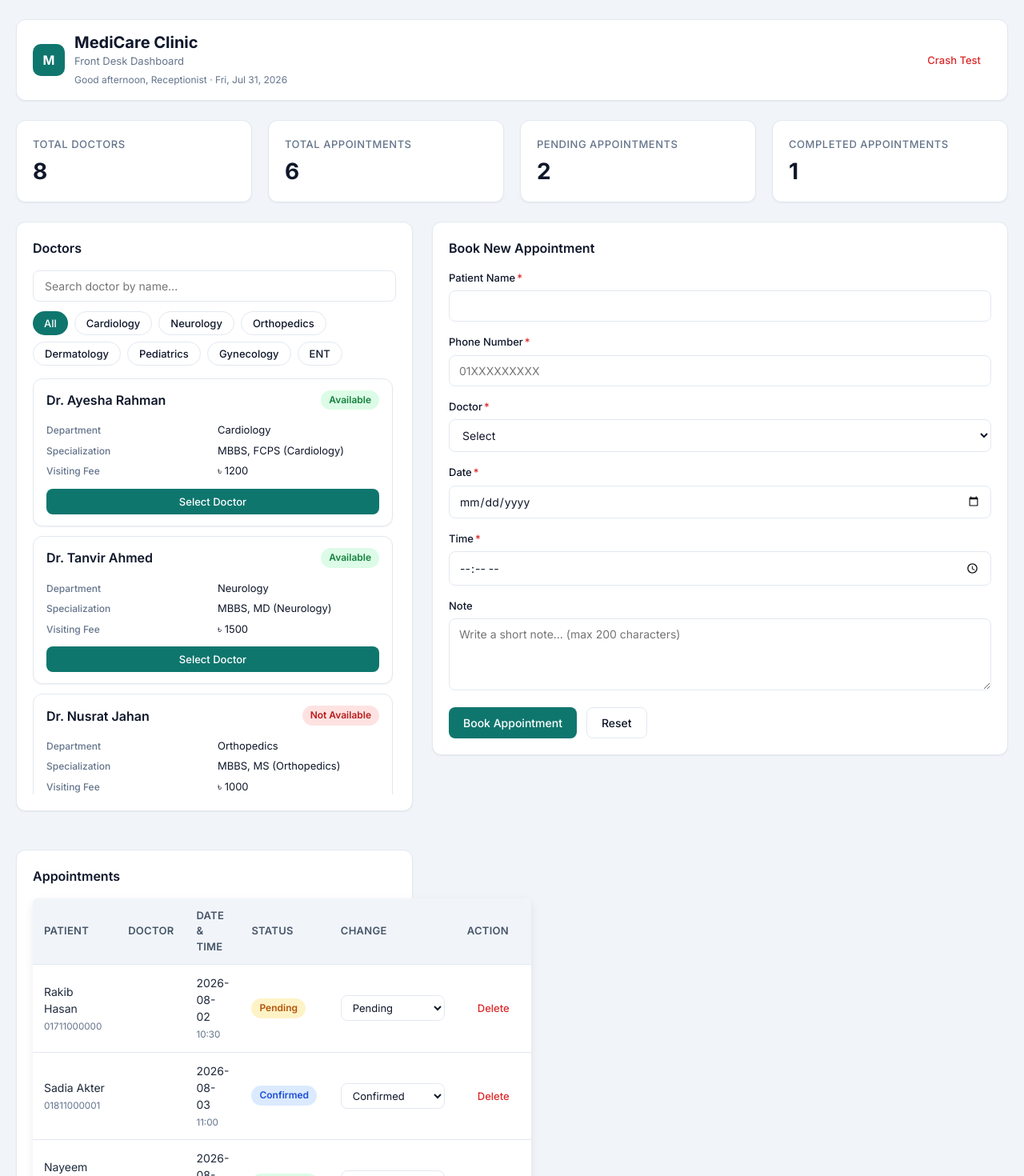
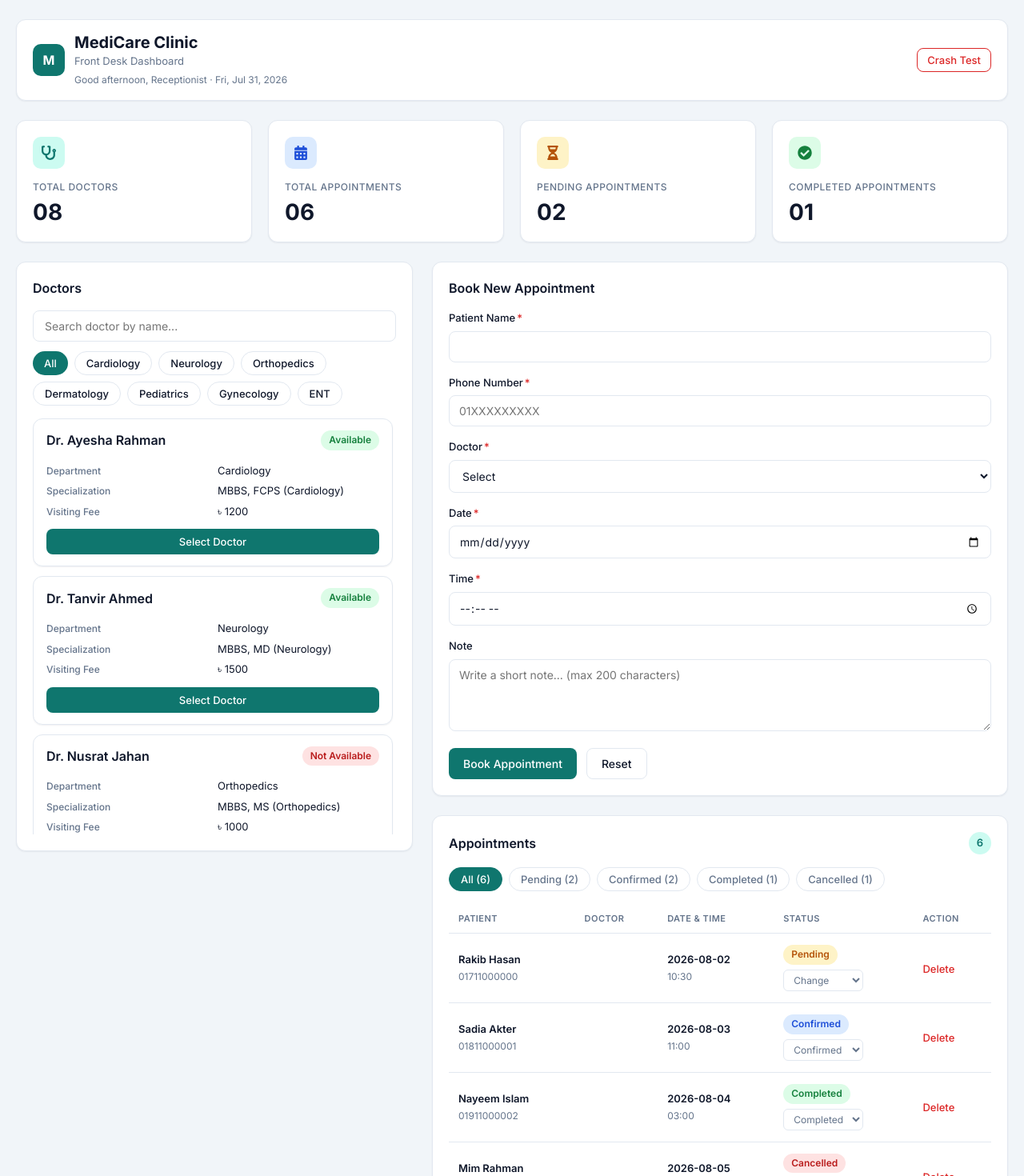
Before and after one commit to TanzumSamrin/medicare-dashboard-React-Vite-Frontend-Only-, a React (Vite) app: page / in a window 1280 px wide. Shown: the top 1470 px of the page at 80% size. Built offline with nearby package versions, Linux system fonts and the light colour scheme.

Commit message:
final push

```diff
--- a/src/components/appointments/AppointmentList.jsx
+++ b/src/components/appointments/AppointmentList.jsx
@@ -1,23 +1,75 @@
+import { useMemo, useState } from "react";
 import Card from "../ui/Card";
 import EmptyState from "../ui/EmptyState";
 import AppointmentRow from "./AppointmentRow";
 
-// [REQ-1] Rendering using map() with stable key
+// [REQ-1] list with .map() + stable key
+
+const STATUS_FILTERS = [
+  "All",
+  "Pending",
+  "Confirmed",
+  "Completed",
+  "Cancelled",
+];
 
 function AppointmentList({ appointments, onStatusChange, onDelete }) {
-  if (!appointments.length) {
+  const [statusFilter, setStatusFilter] = useState("All");
+
+  // count for each status chip
+  const counts = useMemo(() => {
+    const result = {
+      All: appointments.length,
+      Pending: 0,
+      Confirmed: 0,
+      Completed: 0,
+      Cancelled: 0,
+    };
+
+    appointments.forEach((item) => {
+      if (result[item.status] !== undefined) {
+        result[item.status] += 1;
+      }
+    });
+
+    return result;
+  }, [appointments]);
+
+  // filtered list (newest first already comes from App)
+  const filtered = useMemo(() => {
+    if (statusFilter === "All") return appointments;
+    return appointments.filter((item) => item.status === statusFilter);
+  }, [appointments, statusFilter]);
+
   return (
-      <Card title="Appointments">
+    <Card
+      title="Appointments"
+      action={
+        <span className="count-badge">{appointments.length}</span>
+      }
+    >
+      {/* Status filter chips */}
+      <div className="filter-chips">
+        {STATUS_FILTERS.map((status) => (
+          <button
+            key={status}
+            type="button"
+            className={`chip ${statusFilter === status ? "active" : ""}`}
+            onClick={() => setStatusFilter(status)}
+          >
+            {status} ({counts[status]})
+          </button>
+        ))}
+      </div>
+
+      {/* Empty state — ternary (REQ-2a) */}
+      {filtered.length === 0 ? (
         <EmptyState
           title="No appointments yet"
           message="Book the first one from the form."
         />
-      </Card>
-    );
-  }
-
-  return (
-    <Card title="Appointments">
+      ) : (
+        <div className="table-wrapper">
           <table className="appointment-table">
             <thead>
               <tr>
@@ -25,13 +77,11 @@ function AppointmentList({ appointments, onStatusChange, onDelete }) {
                 <th>DOCTOR</th>
                 <th>DATE & TIME</th>
                 <th>STATUS</th>
-            <th>CHANGE</th>
                 <th>ACTION</th>
               </tr>
             </thead>
-
             <tbody>
-          {appointments.map((appointment) => (
+              {filtered.map((appointment) => (
                 <AppointmentRow
                   key={appointment.id}
                   appointment={appointment}
@@ -41,6 +91,8 @@ function AppointmentList({ appointments, onStatusChange, onDelete }) {
               ))}
             </tbody>
           </table>
+        </div>
+      )}
     </Card>
   );
 }
--- a/src/components/appointments/AppointmentPanel.jsx
+++ b/src/components/appointments/AppointmentPanel.jsx
@@ -12,7 +12,7 @@ function AppointmentPanel({
   onResetDoctor,
 }) {
   return (
-    <>
+    <div className="appointment-panel">
       <Card title="Book New Appointment">
         <AppointmentForm
           doctors={doctors}
@@ -22,14 +22,14 @@ function AppointmentPanel({
         />
       </Card>
 
-      <div style={{ marginTop: "24px" }}>
+      <div className="appointments-list-wrap">
         <AppointmentList
           appointments={appointments}
           onStatusChange={onStatusChange}
           onDelete={onDelete}
         />
       </div>
-    </>
+    </div>
   );
 }
 
--- a/src/components/appointments/AppointmentRow.jsx
+++ b/src/components/appointments/AppointmentRow.jsx
@@ -1,7 +1,6 @@
 import Badge from "../ui/Badge";
-import Button from "../ui/Button";
 
-// [REQ-2] switch for status badge color
+// [REQ-2c] switch for status badge color
 function getStatusVariant(status) {
   switch (status) {
     case "Pending":
@@ -18,48 +17,37 @@ function getStatusVariant(status) {
 }
 
 function AppointmentRow({ appointment, onStatusChange, onDelete }) {
-  const handleStatusChange = (e) => {
-    onStatusChange(appointment.id, e.target.value);
-  };
-
   return (
     <tr>
+      {/* PATIENT */}
       <td>
-        <div>{appointment.patientName}</div>
-        <small style={{ color: "var(--text-muted)" }}>
-          {appointment.phone}
-        </small>
+        <div className="cell-primary">{appointment.patientName}</div>
+        <div className="cell-secondary">{appointment.phone}</div>
       </td>
 
+      {/* DOCTOR */}
       <td>
-        <div>{appointment.doctorName}</div>
-        <small style={{ color: "var(--text-muted)" }}>
-          {appointment.department}
-        </small>
+        <div className="cell-primary">{appointment.doctorName}</div>
+        <div className="cell-secondary">{appointment.department}</div>
       </td>
 
+      {/* DATE & TIME */}
       <td>
-        {appointment.date}
-        <br />
-        <small style={{ color: "var(--text-muted)" }}>
-          {appointment.time}
-        </small>
+        <div className="cell-primary">{appointment.date}</div>
+        <div className="cell-secondary">{appointment.time}</div>
       </td>
 
+      {/* STATUS + Change dropdown */}
       <td>
         <Badge variant={getStatusVariant(appointment.status)}>
           {appointment.status}
         </Badge>
-      </td>
-
-      <td>
-        {/* Status dropdown */}
         <select
-          className="form-control status-select"
+          className="status-change-select"
           value={appointment.status}
-          onChange={handleStatusChange}
-          style={{ minWidth: "130px", padding: "6px 10px" }}
+          onChange={(e) => onStatusChange(appointment.id, e.target.value)}
         >
+          <option value="Pending">Change</option>
           <option value="Pending">Pending</option>
           <option value="Confirmed">Confirmed</option>
           <option value="Completed">Completed</option>
@@ -67,13 +55,15 @@ function AppointmentRow({ appointment, onStatusChange, onDelete }) {
         </select>
       </td>
 
+      {/* ACTION */}
       <td>
-        <Button
-          variant="danger"
+        <button
+          type="button"
+          className="delete-link"
           onClick={() => onDelete(appointment.id)}
         >
           Delete
-        </Button>
+        </button>
       </td>
     </tr>
   );
--- a/src/components/stats/StatCard.jsx
+++ b/src/components/stats/StatCard.jsx
@@ -1,9 +1,13 @@
-function StatCard({ title, value }) {
+function StatCard({ title, value, icon, iconBg }) {
   return (
     <div className="stat-card">
+      <div className="stat-icon" style={{ background: iconBg }}>
+        {icon}
+      </div>
       <p className="stat-label">{title}</p>
-
-      <h2 className="stat-value">{value}</h2>
+      <h2 className="stat-value">
+        {String(value).padStart(2, "0")}
+      </h2>
     </div>
   );
 }
--- a/src/components/stats/StatGrid.jsx
+++ b/src/components/stats/StatGrid.jsx
@@ -1,4 +1,5 @@
 import StatCard from "./StatCard";
+import { FaStethoscope, FaCalendarAlt, FaHourglassHalf, FaCheckCircle } from "react-icons/fa";
 
 // [REQ-1] Rendering stat cards using .map()
 
@@ -6,27 +7,31 @@ function StatGrid({ doctors, appointments }) {
   const stats = [
     {
       id: 1,
-      title: "Total Doctors",
+      title: "TOTAL DOCTORS",
       value: doctors.length,
+      icon: <FaStethoscope size={18} color="#0f766e" />,
+      iconBg: "#ccfbf1",
     },
     {
       id: 2,
-      title: "Total Appointments",
+      title: "TOTAL APPOINTMENTS",
       value: appointments.length,
+      icon: <FaCalendarAlt size={18} color="#1d4ed8" />,
+      iconBg: "#dbeafe",
     },
     {
       id: 3,
-      title: "Pending Appointments",
-      value: appointments.filter(
-        (item) => item.status === "Pending"
-      ).length,
+      title: "PENDING APPOINTMENTS",
+      value: appointments.filter((item) => item.status === "Pending").length,
+      icon: <FaHourglassHalf size={18} color="#b45309" />,
+      iconBg: "#fef3c7",
     },
     {
       id: 4,
-      title: "Completed Appointments",
-      value: appointments.filter(
-        (item) => item.status === "Completed"
-      ).length,
+      title: "COMPLETED APPOINTMENTS",
+      value: appointments.filter((item) => item.status === "Completed").length,
+      icon: <FaCheckCircle size={18} color="#15803d" />,
+      iconBg: "#dcfce7",
     },
   ];
 
@@ -37,6 +42,8 @@ function StatGrid({ doctors, appointments }) {
           key={stat.id}
           title={stat.title}
           value={stat.value}
+          icon={stat.icon}
+          iconBg={stat.iconBg}
         />
       ))}
     </div>
--- a/src/index.css
+++ b/src/index.css
@@ -231,7 +231,7 @@ a {
 .btn-danger {
   background: transparent;
   color: var(--danger);
-  border: 1px solid transparent;
+  border: 1.5px solid var(--danger);
   padding: 6px 12px;
   font-size: 13px;
 }
@@ -299,7 +299,7 @@ inline-block;
 }
 
 /* ===========================
-   Stat Grid
+   Stat Cards with Icons
 =========================== */
 .stat-grid {
   display: grid;
@@ -314,15 +314,26 @@ inline-block;
   border-radius: var(--radius-card);
   box-shadow: var(--shadow);
   padding: 20px;
+  position: relative;
+}
+
+.stat-icon {
+  width: 40px;
+  height: 40px;
+  border-radius: 10px;
+  display: flex;
+  align-items: center;
+  justify-content: center;
+  margin-bottom: 14px;
 }
 
 .stat-label {
   color: var(--text-muted);
   text-transform: uppercase;
-  font-size: 13px;
+  font-size: 12px;
   font-weight: 500;
   letter-spacing: 0.04em;
-  margin-bottom: 8px;
+  margin-bottom: 6px;
 }
 
 .stat-value {
@@ -332,6 +343,17 @@ inline-block;
   line-height: 1.2;
 }
 
+@media (max-width: 1023px) {
+  .stat-grid {
+    grid-template-columns: repeat(2, 1fr);
+  }
+}
+
+@media (max-width: 639px) {
+  .stat-grid {
+    grid-template-columns: 1fr;
+  }
+}
 /* ===========================
    Dashboard Layout
 =========================== */
@@ -493,7 +515,7 @@ padding: 6px 10px;
 /* ===========================
    Appointment Table
 =========================== */
-.appointment-table {
+/* .appointment-table {
   width: 100%;
   border-collapse: collapse;
   margin-top: 16px;
@@ -530,10 +552,10 @@ padding: 6px 10px;
 .appointment-table tbody tr:hover {
   background: #f8fafc;
   transition: background 0.3s ease;
-}
+} */
 
 /* Status color coding */
-.status-pending {
+/* .status-pending {
   color: #b45309;
   font-weight: 600;
   background: #fef3c7;
@@ -563,10 +585,10 @@ padding: 6px 10px;
   background: #fee2e2;
   padding: 4px 8px;
   border-radius: 4px;
-}
+} */
 
 /* Action buttons */
-.action-delete {
+/* .action-delete {
   color: #dc2626;
   font-weight: 600;
   cursor: pointer;
@@ -576,7 +598,150 @@ padding: 6px 10px;
 .action-delete:hover {
   color: #b91c1c;
   text-decoration: underline;
+} */
+
+
+
+
+
+
+/* ===========================
+   Appointment Panel
+=========================== */
+.appointment-panel {
+  display: flex;
+  flex-direction: column;
+  gap: 24px;
 }
+
+
+.count-badge {
+  display: inline-flex;
+  align-items: center;
+  justify-content: center;
+  min-width: 28px;
+  height: 28px;
+  padding: 0 8px;
+  background: var(--primary-soft);
+  color: var(--primary);
+  border-radius: var(--radius-pill);
+  font-size: 13px;
+  font-weight: 600;
+}
+
+/* Filter chips */
+.filter-chips {
+  display: flex;
+  flex-wrap: wrap;
+  gap: 8px;
+  margin-bottom: 16px;
+}
+
+.chip {
+  background: #fff;
+  border: 1px solid var(--border);
+  color: var(--text-muted);
+  border-radius: var(--radius-pill);
+  padding: 6px 14px;
+  font-size: 13px;
+  font-weight: 500;
+  cursor: pointer;
+  transition: all 0.2s;
+}
+
+.chip:hover {
+  border-color: var(--primary);
+  color: var(--primary);
+}
+
+.chip.active {
+  background: var(--primary);
+  color: #fff;
+  border-color: var(--primary);
+}
+
+/* Table */
+.table-wrapper {
+  overflow-x: auto;
+}
+
+.appointment-table {
+  width: 100%;
+  border-collapse: collapse;
+}
+
+.appointment-table th {
+  text-align: left;
+  padding: 10px 12px;
+  font-size: 11px;
+  font-weight: 600;
+  text-transform: uppercase;
+  letter-spacing: 0.04em;
+  color: var(--text-muted);
+  border-bottom: 1px solid var(--border);
+  white-space: nowrap;
+}
+
+.appointment-table td {
+  padding: 14px 12px;
+  border-bottom: 1px solid var(--border);
+  vertical-align: middle;
+}
+
+.appointment-table tbody tr:last-child td {
+  border-bottom: none;
+}
+
+.appointment-table tbody tr:hover {
+  background: #f8fafc;
+}
+
+.cell-primary {
+  font-weight: 600;
+  font-size: 13px;
+  color: var(--text-primary);
+}
+
+.cell-secondary {
+  font-size: 12px;
+  color: var(--text-muted);
+  margin-top: 2px;
+}
+
+/* Status change select under badge */
+.status-change-select {
+  display: block;
+  margin-top: 6px;
+  padding: 4px 8px;
+  font-size: 12px;
+  border: 1px solid var(--border);
+  border-radius: 6px;
+  background: #fff;
+  color: var(--text-muted);
+  cursor: pointer;
+  min-width: 90px;
+}
+
+.status-change-select:focus {
+  border-color: var(--primary);
+  outline: none;
+}
+
+/* Delete link style */
+.delete-link {
+  background: none;
+  border: none;
+  color: var(--danger);
+  font-size: 13px;
+  font-weight: 500;
+  cursor: pointer;
+  padding: 0;
+}
+
+.delete-link:hover {
+  text-decoration: underline;
+}
+
 
 
 
```
Lines whose indentation alone changed are shown as unchanged.
